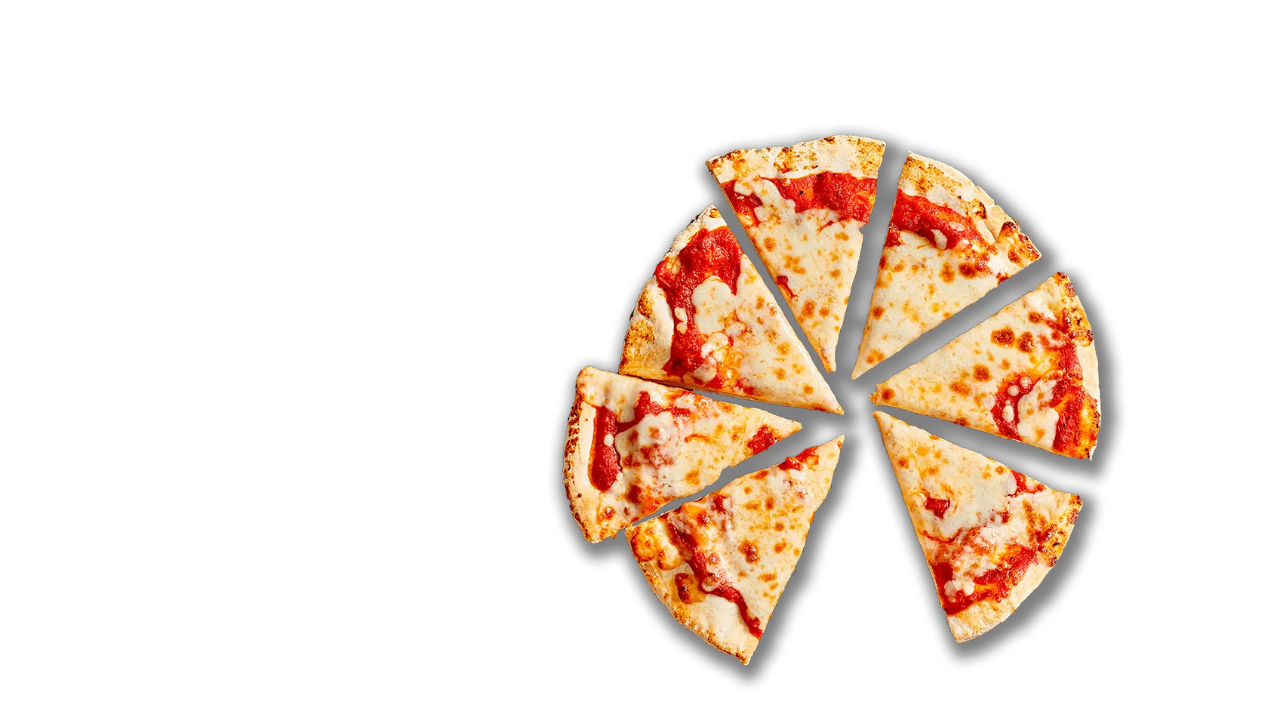
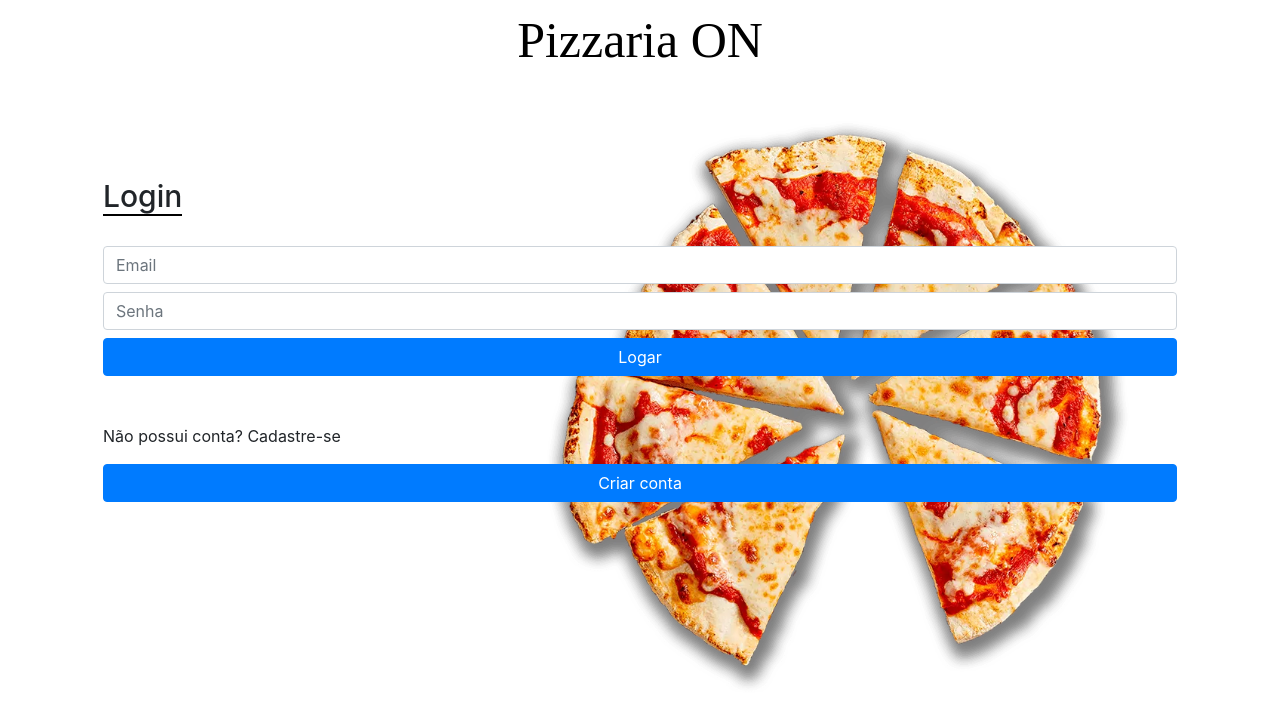
Before and after one commit to dsm-cefet-rj/ti-2022-1-grupo_8, a React (Create React App) app: page / in a window 1280 px wide. Shown: the top 726 px of the page. Built offline with nearby package versions, Linux system fonts and the light colour scheme; a web font is replaced by a local one.

Commit message:
Corrigido Route

```diff
--- a/src/App.js
+++ b/src/App.js
@@ -1,36 +1,17 @@
 import './App.css';
+import { Route, Routes} from 'react-router-dom';
+import React from 'react';
+import Login from './login';
+import MenuCliente from './components/Client/menu.js';
 
 function App() {
     return (
-        <>
-            <div class="logo text-center">
-                <h1 >Pizzaria ON</h1>
-            </div>
-
-            <div class="container mt-1 mb-5 p-5 bg-transparent">
-                <div class="row">
-                    <h1 class="titulo">Login</h1>
-                </div>
-                <form>
-                    <div class="row mb-2">
-                        <input type="text" name="campoEmailLog" placeholder="Email" class="form-control" autocomplete="off"
-                            required>
-                        </input>
-                    </div>
-                    <div class="row mb-2">
-                        <input type="password" name="campoSenhaLog" placeholder="Senha" class="form-control" required>
-                        </input>
-                    </div>
-                    <div class="row mb-5">
-                        <a href="/menu" class="btn btn-primary btn-block ">Logar</a>
-                    </div>
-                    <div class="row mb-2">
-                        <p>Não possui conta? Cadastre-se</p>
-                        <a href='Cliente Novo.html' class="btn btn-primary btn-block ">Criar conta</a>
-                    </div>
-                </form>
-            </div>
-        </>
+        <Routes>
+            <Route path="/" element={<Login />} />
+            <Route path="/carrinho" element={<Login />} />
+            <Route path="/criar-pizza" element={<Login />} />
+            <Route path="/menu" element={<MenuCliente />} />
+        </Routes >
     );
 }
 
--- a/src/components/Client/menu-nav.js
+++ b/src/components/Client/menu-nav.js
@@ -1,4 +1,10 @@
 import React from 'react';
+
+let pizzas = [
+    {}
+]
+
+
 
 const MenuNav = (props) => {
     let atual = props.Atual;
@@ -12,14 +18,14 @@ const MenuNav = (props) => {
             <div className="collapse navbar-collapse" id="navbarNav">
                 <ul className="navbar-nav">
                     <li className="nav-item active">
-                        <a className="nav-link" href="#">Menu
+                        <a className="nav-link" href="/menu">Menu
                             {
                                 atual === "menu" ? <span className="sr-only">(Atual)</span> : null
                             }
                         </a>
                     </li>
                     <li className="nav-item">
-                        <a className="nav-link" href="#">Carrinho
+                        <a className="nav-link" href="/carrinho">Carrinho
                             {
                                 atual === "carrinho" ? <span className="sr-only">(Atual)</span> : null
                             }
--- /dev/null
+++ b/src/components/store.js
@@ -0,0 +1 @@
+//store.js
--- a/src/index.js
+++ b/src/index.js
@@ -4,18 +4,12 @@ import { BrowserRouter as Router, Route, Routes, Link } from 'react-router-dom';
 import './index.scss';
 import App from './App';
 import { Provider } from 'react-redux';
-import MenuCliente from './components/Client/menu';
 
 const root = ReactDOM.createRoot(document.getElementById('root'));
 root.render(
     <React.StrictMode>
-            <Router>
-                <Routes>
-                    <Route  path="/" component={App} />
-                    <Route  path="/carrinho" component={App} />
-                    <Route  path="/criar-pizza" component={App} />
-                    <Route  path="/menu" component={MenuCliente} />
-                </Routes>
-            </Router>
+        <Router>
+            <App />
+        </Router>
     </React.StrictMode>
 );
--- /dev/null
+++ b/src/login.js
@@ -0,0 +1,35 @@
+function Login() {
+    return (
+        <>
+            <div class="logo text-center">
+                <h1 >Pizzaria ON</h1>
+            </div>
+
+            <div class="container mt-1 mb-5 p-5 bg-transparent">
+                <div class="row">
+                    <h1 class="titulo">Login</h1>
+                </div>
+                <form>
+                    <div class="row mb-2">
+                        <input type="text" name="campoEmailLog" placeholder="Email" class="form-control" autocomplete="off"
+                            required>
+                        </input>
+                    </div>
+                    <div class="row mb-2">
+                        <input type="password" name="campoSenhaLog" placeholder="Senha" class="form-control" required>
+                        </input>
+                    </div>
+                    <div class="row mb-5">
+                        <a href="/menu" class="btn btn-primary btn-block ">Logar</a>
+                    </div>
+                    <div class="row mb-2">
+                        <p>Não possui conta? Cadastre-se</p>
+                        <a href='Cliente Novo.html' class="btn btn-primary btn-block ">Criar conta</a>
+                    </div>
+                </form>
+            </div>
+        </>
+    );
+}
+
+export default Login;
```
